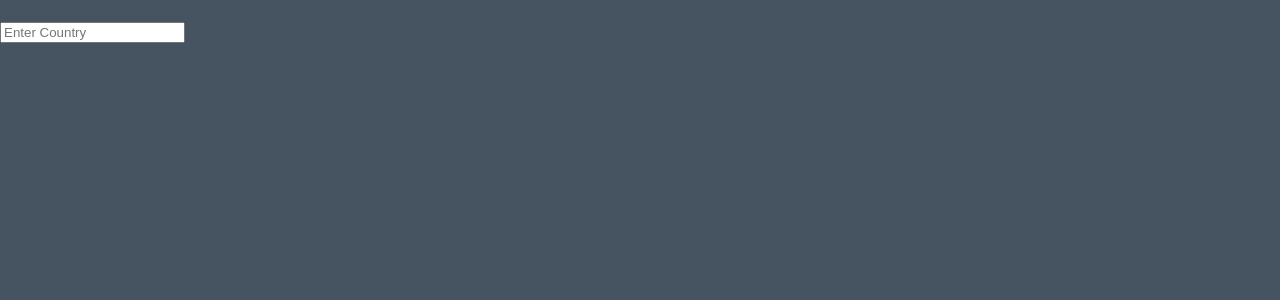
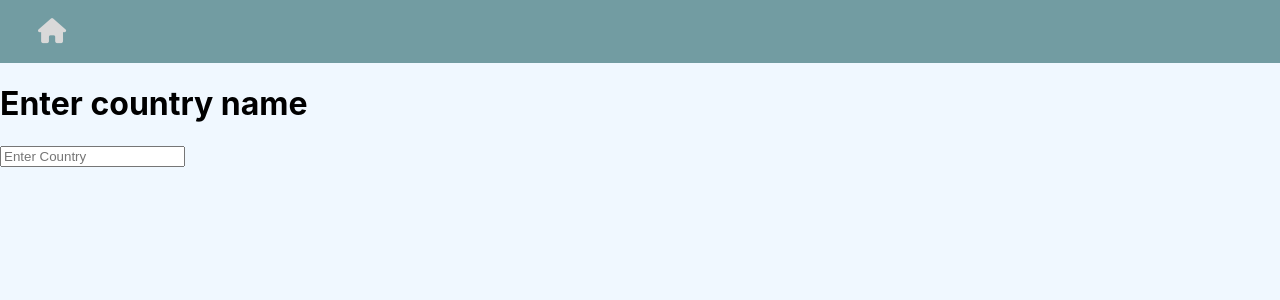
Before and after one commit to yurahriaziev/Population-Visualizer, a React (Create React App) app in the folder frontend/: page /population in a window 1280 px wide. Shown: the top 300 px of the page. Built offline with nearby package versions, Linux system fonts and the light colour scheme.

Commit message:
Flask backend connected, validating country name input on backend

```diff
--- a/frontend/public/index.html
+++ b/frontend/public/index.html
@@ -2,6 +2,7 @@
 <html lang="en">
   <head>
     <title>Home</title>
+    <link rel="stylesheet" href="https://cdnjs.cloudflare.com/ajax/libs/font-awesome/6.5.2/css/all.min.css" integrity="sha512-SnH5WK+bZxgPHs44uWIX+LLJAJ9/2PkPKZ5QiAj6Ta86w+fsb2TkcmfRyVX3pBnMFcV7oQPJkl9QevSCWr3W6A==" crossorigin="anonymous" referrerpolicy="no-referrer" />
   </head>
   <body>
     <noscript>You need to enable JavaScript to run this app.</noscript>
--- /dev/null
+++ b/frontend/src/components/CountryPopBody.js
@@ -0,0 +1,21 @@
+import React from "react";
+
+export default function CountryPopBody( props ) {
+    const {handleSubmit, message, countryName, setCountryName} = props
+    return (
+        <div className="population-body">
+            <form onSubmit={handleSubmit}>
+                {message ? (
+                    <h1>{message.message}</h1>
+                ) : (
+                    <h1>Enter country name</h1>
+                )}
+                <input type="text" id="countryName" value={countryName} placeholder="Enter Country" onChange={(e) => setCountryName(e.target.value)}/>
+                {/* {error && <p className="error-message">{error}</p>} */}
+            </form>
+            {countryName && (
+                <h2>Showing results for: {countryName}</h2>
+            )}
+        </div>
+    )
+}
--- /dev/null
+++ b/frontend/src/components/CountryPopNav.js
@@ -0,0 +1,13 @@
+import React from "react";
+import { useNavigate } from "react-router-dom";
+
+export default function CountryPopNav( props ) {
+    const { handleRouteChange } = props
+    return (
+        <div className="navbar">
+            <div className="navbar-left">
+                <button onClick={() => handleRouteChange('/home')}><i className="fa-solid fa-house"></i></button>
+            </div>
+        </div>
+    )
+}
--- /dev/null
+++ b/frontend/src/css/CountryPop.css
@@ -0,0 +1,26 @@
+.population-page {
+    background-color: aliceblue;
+    height: 100vh;
+}
+
+/* ---navbar css--- */
+.navbar {
+    background-color: #729CA2;
+    display: flex;
+}
+
+.navbar-left {
+    padding: 1rem 0 1rem 2rem;
+}
+
+.navbar-left button {
+    cursor: pointer;
+    background-color: transparent;
+    border: none;
+    font-size: 25px;
+    color: #D9D9D9;
+}
+
+.navbar-left button:hover {
+    color: #FF893B;
+}
--- a/frontend/src/pages/App.js
+++ b/frontend/src/pages/App.js
@@ -3,6 +3,7 @@ import "../css/App.css"
 import { Routes, Route, Navigate } from "react-router-dom";
 import CreateSimulation from "./CreateSimulation";
 import CountryPop from "./CountryPop";
+import PageNotFound from "./PageNotFound";
 
 function App() {
   return (
@@ -12,6 +13,7 @@ function App() {
         <Route path='/home' element={<LandingPage />}/>
         <Route path='/create' element={<CreateSimulation />}/>
         <Route path='/population' element={<CountryPop />}/>
+        <Route path='*' element={<PageNotFound />}/>
       </Routes>
     </div>
   );
--- a/frontend/src/pages/CountryPop.js
+++ b/frontend/src/pages/CountryPop.js
@@ -1,12 +1,22 @@
-import React, { useEffect, useState } from "react";
+import React, { useState } from "react";
+import CountryPopNav from "../components/CountryPopNav";
+import "../css/CountryPop.css"
+import { useNavigate } from "react-router-dom";
+import CountryPopBody from "../components/CountryPopBody";
 
 export default function CountryPop() {
-    const [message, setMessage] = useState({})
+    const [message, setMessage] = useState()
     const [countryName, setCountryName] = useState('')
+    // const [error, setError] = useState('')
 
+    const navigate = useNavigate()
+    const handleRouteChange = (route) => {
+        navigate(route)
+    }
 
     const handleSubmit = async(e) => {
         e.preventDefault()
+
         const toSend = {
             country: countryName
         }
@@ -23,6 +33,7 @@ export default function CountryPop() {
         if (response.ok) {
             const message = await response.json()
             setMessage(message)
+            setCountryName(toSend.country)
             // success
         } else {
             const error = await response.json()
@@ -31,15 +42,9 @@ export default function CountryPop() {
         }
     }
     return (
-        <div>
-            <form onSubmit={handleSubmit}>
-                {message ? (
-                    <h1>{message.message}</h1>
-                ) : (
-                    <h1>Enter country name</h1>
-                )}
-                <input type="text" id="countryName" value={countryName} placeholder="Enter Country" onChange={(e) => setCountryName(e.target.value)}/>
-            </form>
+        <div className="population-page">
+            <CountryPopNav handleRouteChange={handleRouteChange}/>
+            <CountryPopBody handleSubmit={handleSubmit} message={message} countryName={countryName} setCountryName={setCountryName}/>
         </div>
     )
 }
--- /dev/null
+++ b/frontend/src/pages/PageNotFound.js
@@ -0,0 +1,10 @@
+import React from "react";
+
+export default function PageNotFound() {
+    return (
+        <div className="not-found-page">
+            <h1>404 - Not Found</h1>
+            <h3>This page does not exist</h3>
+        </div>
+    )
+}
```
Also changed, not shown: frontend/src/css/ContentBox.css (added), 1 other file (tests, documents, lock files or other folders).
